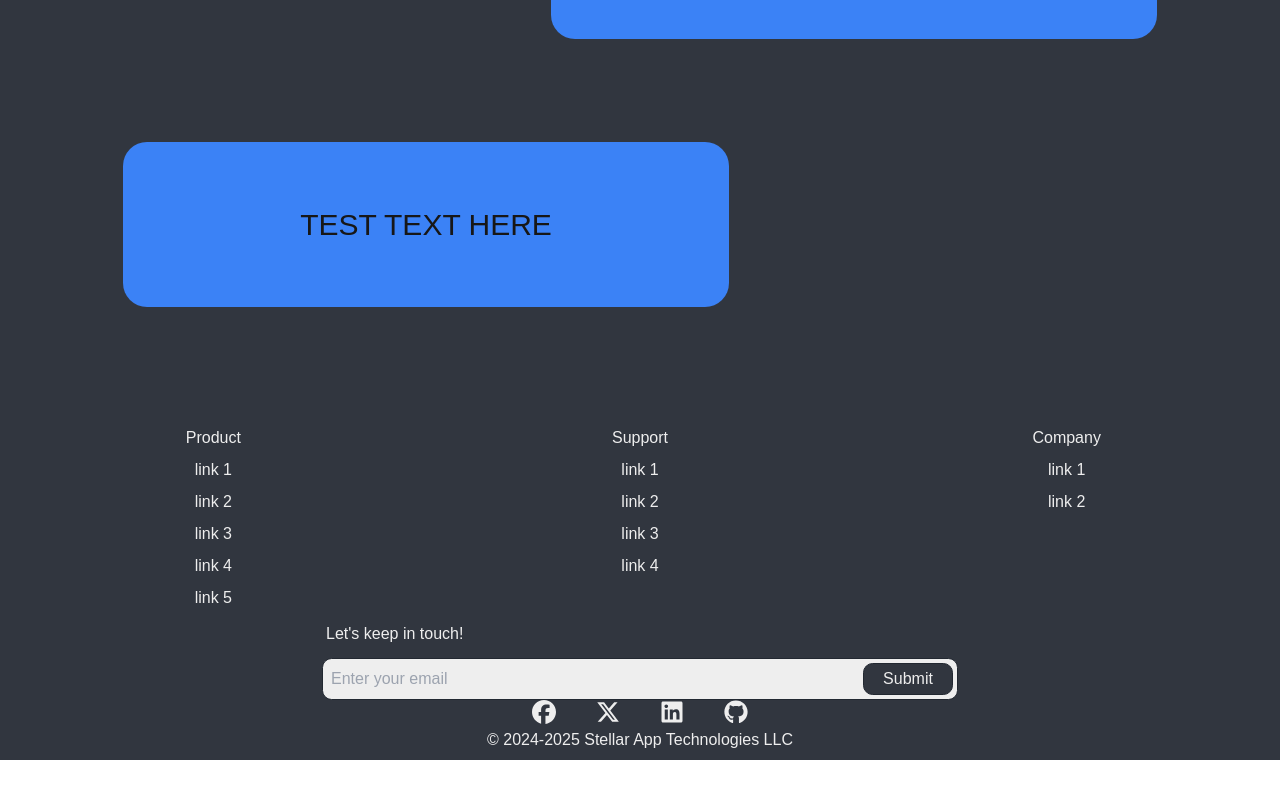
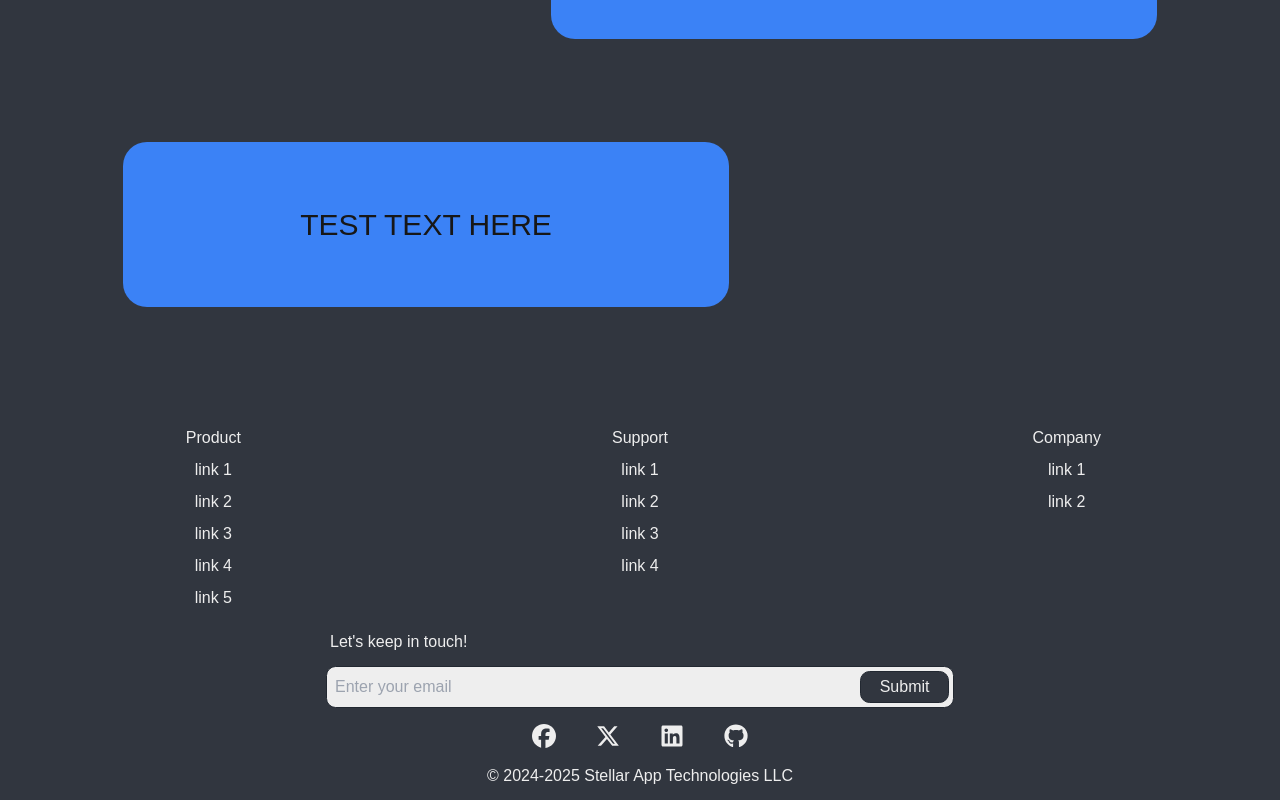
Before and after one commit to MrMostellar/stellar-app-technologies, a Next.js app: page / in a window 1280 px wide. Shown: the part 538-1338 px from the top of the page. Before the commit the page ends 1298 px from the top, so only its background shows below. Built offline with nearby package versions, Linux system fonts and the light colour scheme.

Commit message:
finishing touches to the basic test layout

```diff
--- a/app/components/Footer/Footer.tsx
+++ b/app/components/Footer/Footer.tsx
@@ -14,15 +14,15 @@ export default function Footer() {
       </div>
       {/*bottom half of column is the email form, social media, and copywrite*/}
       <div className="flex flex-1 flex-col p-1">
-        <div className="flex flex-1 justify-center items-center">
+        <div className="flex flex-1 justify-center items-center p-2">
           <SingleTextForm />
         </div>
         {/*Social Media links*/}
-        <div className="flex flex-1 flex-wrap justify-center items-center m-auto">
+        <div className="flex flex-1 flex-wrap justify-center items-center p-2 m-auto">
           <SocialsBar />
         </div>
         {/*copyright line*/}
-        <p className={`p-1 ${siteTheme.textTheme}`}>
+        <p className={`p-2 ${siteTheme.textTheme}`}>
           &copy; 2024-2025 Stellar App Technologies LLC
         </p>
       </div>
```
